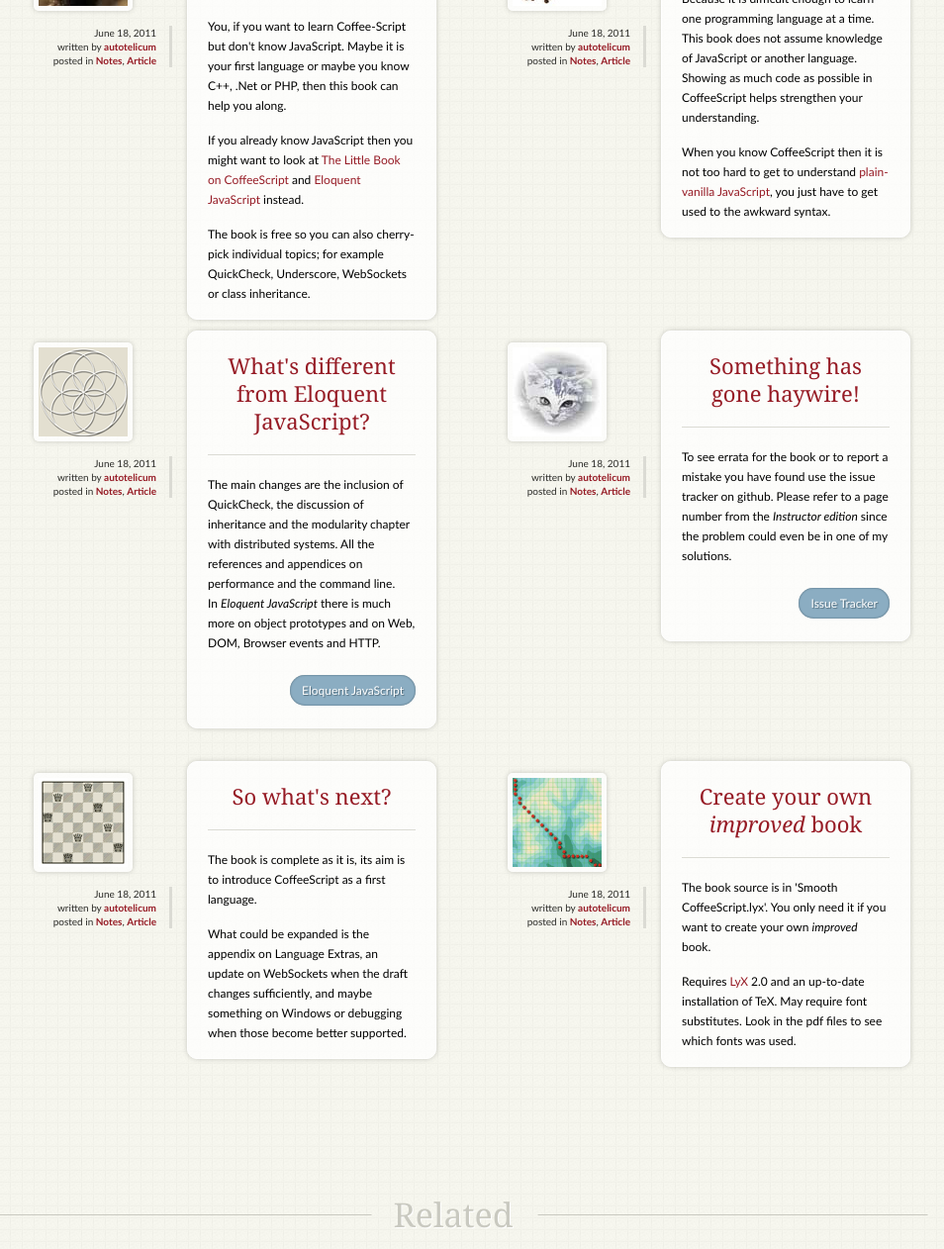
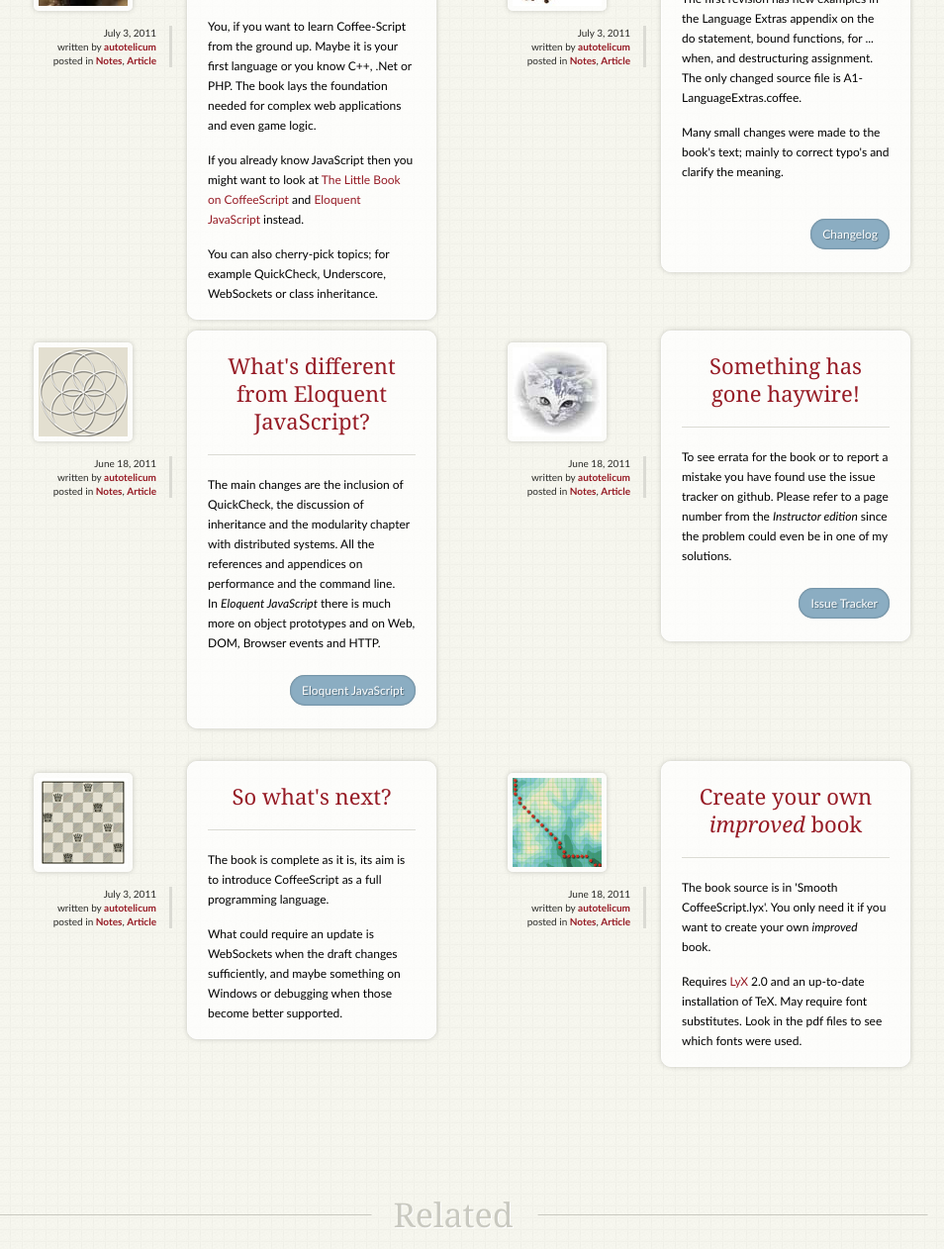
Before and after one commit to autotelicum/Smooth-CoffeeScript, a plain HTML site: page index.html in a window 1280 px wide. Shown: the part 774-2036 px from the top of the page at 99% size, without its empty margins (182-1136 px from the left). Drawn offline with Linux system fonts and the light colour scheme.

Commit message:
Updated to reflect 1st revision.

```diff
--- a/index.html
+++ b/index.html
@@ -76,7 +76,7 @@
 						</figure>
 						<footer>
 							<ul>
-								<li><time datetime="2011-06-18" pubdate>June 18, 2011</time></li>
+								<li><time datetime="2011-07-03" pubdate>July 3, 2011</time></li>
 								<li>written by <a href="#">autotelicum</a></li>
 								<li>posted in <a href="#">Notes</a>, <a href="#">Article</a></li>
 							</ul>
@@ -86,9 +86,9 @@
 						<header class="post_head">
 							<h2><a href="#">Who is this book for?</a></h2>
 						</header>
-						<p>You, if you want to learn Coffee-Script but don't know JavaScript. Maybe it is your first language or maybe you know C++, .Net or PHP, then this book can help you along.</p><br />
+						<p>You, if you want to learn Coffee-Script from the ground up. Maybe it is your first language or you know C++, .Net or PHP. The book lays the foundation needed for complex web applications and even game logic.</p><br />
 						<p>If you already know JavaScript then you might want to look at <a href="http://arcturo.com/library/coffeescript/">The Little Book on CoffeeScript</a> and <a href="http://eloquentjavascript.net/">Eloquent JavaScript</a> instead.</p><br />
-						<p>The book is free so you can also cherry-pick individual topics; for example QuickCheck, Underscore, WebSockets or class inheritance.</p>
+						<p>You can also cherry-pick topics; for example QuickCheck, Underscore, WebSockets or class inheritance.</p>
 						<br />
 					</div>
 				</article>
@@ -102,7 +102,7 @@
 						</figure>
 						<footer>
 							<ul>
-								<li><time datetime="2011-06-18" pubdate>June 18, 2011</time></li>
+								<li><time datetime="2011-07-03" pubdate>July 3, 2011</time></li>
 								<li>written by <a href="#">autotelicum</a></li>
 								<li>posted in <a href="#">Notes</a>, <a href="#">Article</a></li>
 							</ul>
@@ -110,11 +110,12 @@
 					</div>
 					<div class="art">
 						<header class="post_head">
-							<h2><a href="#">Why no JavaScript?</a></h2>
+							<h2><a href="#">What's changed?</a></h2>
 						</header>
-						<p>Because it is difficult enough to learn one programming language at a time. This book does not assume knowledge of JavaScript or another language. Showing as much code as possible in CoffeeScript helps strengthen your understanding.</p><br />
-						<p>When you know CoffeeScript then it is not too hard to get to understand <a href="https://developer.mozilla.org/en/A_re-introduction_to_JavaScript">plain-vanilla JavaScript</a>, you just have to get used to the awkward syntax.</p>
+						<p>The first revision has new examples in the Language Extras appendix on the do statement, bound functions, for ... when, and destructuring assignment. The only changed source file is A1-LanguageExtras.coffee.</p><br />
+						<p>Many small changes were made to the book's text; mainly to correct typo's and clarify the meaning.</p>
 						<br />
+						<span class="more"><a href="						https://github.com/autotelicum/Smooth-CoffeeScript/blob/master/changes.md">Changelog</a></span>
 					</div>
 				</article>
 			</div>
@@ -180,7 +181,7 @@
 						</figure>
 						<footer>
 							<ul>
-								<li><time datetime="2011-06-18" pubdate>June 18, 2011</time></li>
+								<li><time datetime="2011-07-03" pubdate>July 3, 2011</time></li>
 								<li>written by <a href="#">autotelicum</a></li>
 								<li>posted in <a href="#">Notes</a>, <a href="#">Article</a></li>
 							</ul>
@@ -190,8 +191,8 @@
 						<header class="post_head">
 							<h2><a href="#">So what's next?</a></h2>
 						</header>
-						<p>The book is complete as it is, its aim is to introduce CoffeeScript as a first language.</p><br />
-						<p>What could be expanded is the appendix on Language Extras, an update on WebSockets when the draft changes sufficiently, and maybe something on Windows or debugging when those become better supported.</p>
+						<p>The book is complete as it is, its aim is to introduce CoffeeScript as a full programming language.</p><br />
+						<p>What could require an update is WebSockets when the draft changes sufficiently, and maybe something on Windows or debugging when those become better supported.</p>
 						<br />
 					</div>
 				</article>
@@ -216,7 +217,7 @@
 							<h2><a href="#">Create your own <em>improved</em> book</a></h2>
 						</header>
 	        	<p>The book source is in 'Smooth CoffeeScript.lyx'. You only need it if you want to create your own <em>improved</em> book.</p><br />
-	        	<p>Requires <a href="http://lyx.org/">LyX</a> 2.0 and an up-to-date installation of TeX. May require font substitutes. Look in the pdf files to see which fonts was used.</p>
+	        	<p>Requires <a href="http://lyx.org/">LyX</a> 2.0 and an up-to-date installation of TeX. May require font substitutes. Look in the pdf files to see which fonts were used.</p>
 						<br />
 					</div>
 				</article>
```
